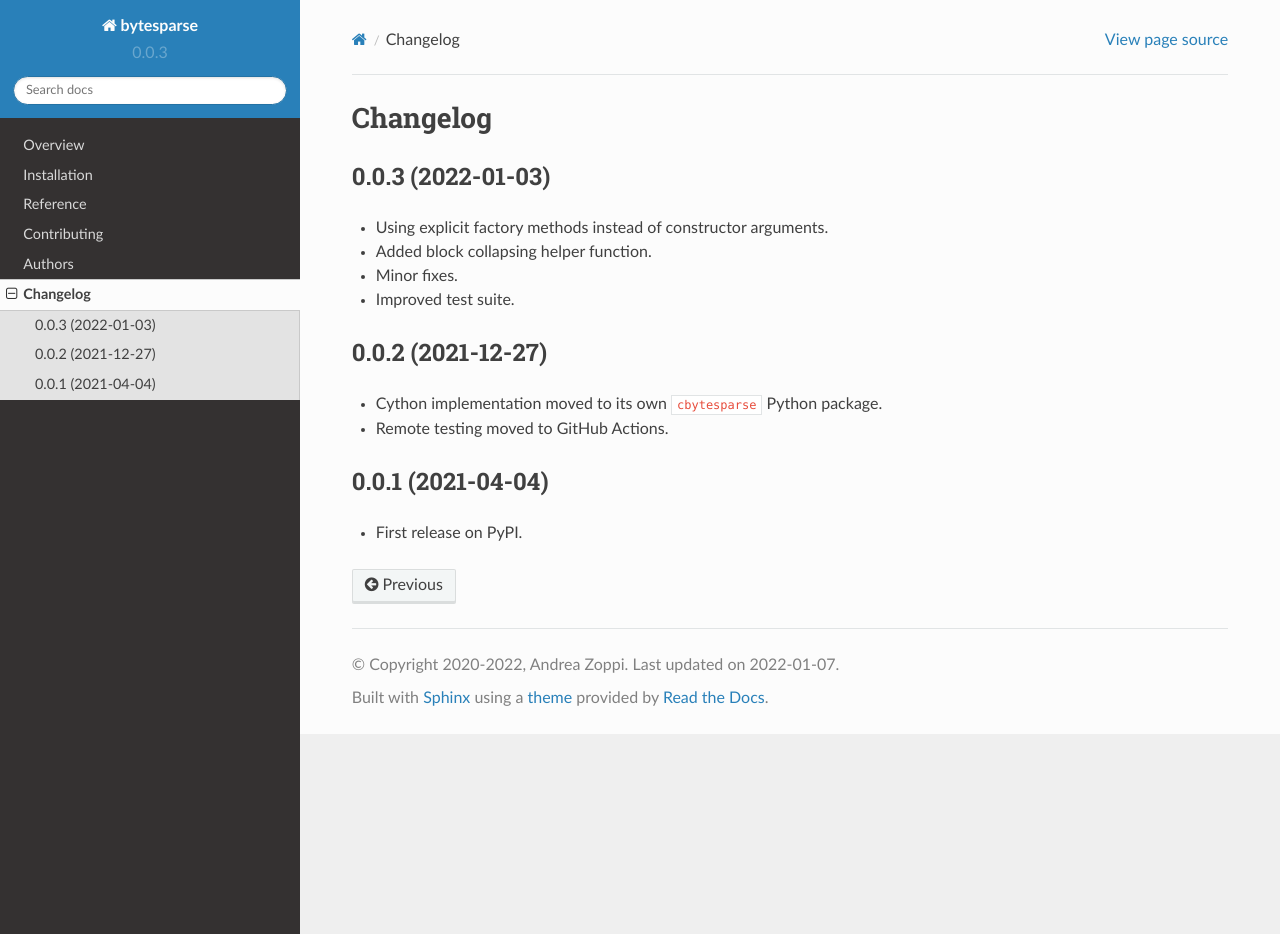
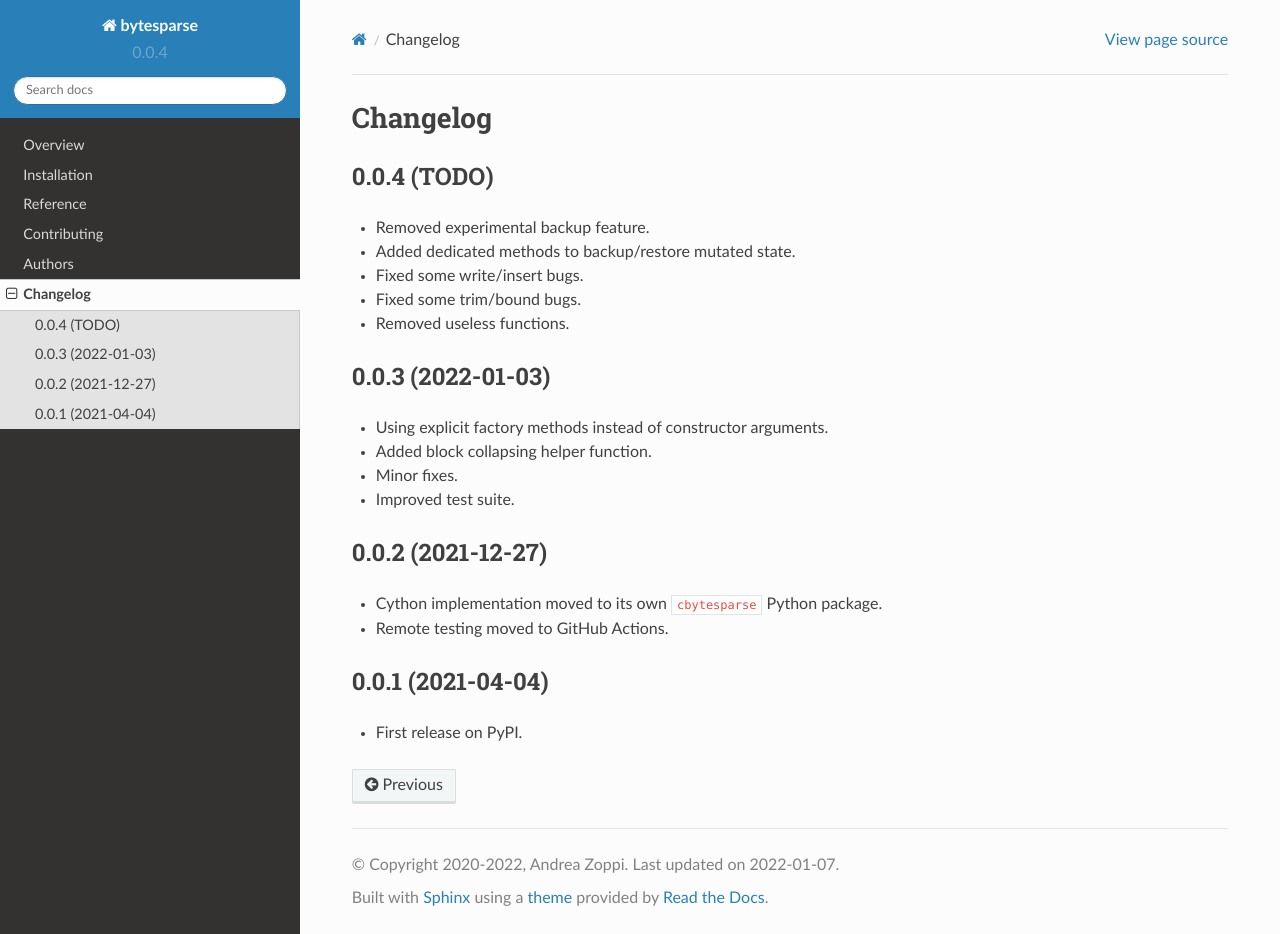
Before and after one commit to TexZK/bytesparse, a Sphinx documentation site: the page built from docs/changelog.rst, in a window 1280 px wide and 934 px high. Built offline with Sphinx 7.4.7 and the Read the Docs theme 2.0.0, drawn with Linux system fonts in a browser that asks for light colours.

Commit message:
Updated version number

```diff
--- a/CHANGELOG.rst
+++ b/CHANGELOG.rst
@@ -1,5 +1,15 @@
 Changelog
 =========
+
+0.0.4 (TODO)
+------------
+
+* Removed experimental backup feature.
+* Added dedicated methods to backup/restore mutated state.
+* Fixed some write/insert bugs.
+* Fixed some trim/bound bugs.
+* Removed useless functions.
+
 
 0.0.3 (2022-01-03)
 ------------------
--- a/docs/conf.py
+++ b/docs/conf.py
@@ -24,7 +24,7 @@ project = 'bytesparse'
 year = '2020-2022'
 author = 'Andrea Zoppi'
 copyright = '{0}, {1}'.format(year, author)
-version = release = '0.0.3'
+version = release = '0.0.4'
 
 pygments_style = 'trac'
 templates_path = ['_templates']
--- a/setup.py
+++ b/setup.py
@@ -19,7 +19,7 @@ def read(*names, **kwargs):
 
 setup(
     name='bytesparse',
-    version='0.0.3',
+    version='0.0.4',
     license='BSD 2-Clause License',
     description='Library to handle sparse bytes within a virtual memory space',
     long_description='%s\n%s' % (
--- a/src/bytesparse/__init__.py
+++ b/src/bytesparse/__init__.py
@@ -112,6 +112,6 @@ True
 
 """
 
-__version__ = '0.0.3'
+__version__ = '0.0.4'
 
 from ._py import *  # noqa: F401, F403
```
